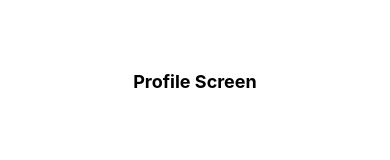
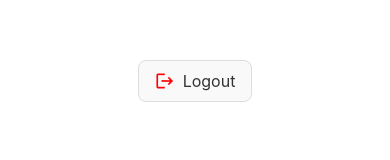
Before and after one commit to userKash/expo-EngliQuest, a React Native app: screen /Profile in a window 390 px wide. Shown: the part 341-501 px from the top of the page. Built offline with nearby package versions, Linux system fonts and the light colour scheme.

Commit message:
temporary logout button

```diff
--- a/App.tsx
+++ b/App.tsx
@@ -15,7 +15,6 @@ import InterestSelectionScreen from './src/auth/InterestSelectionScreen';
 import type { RootStackParamList } from './src/navigation/type';
 
 import VocabularyBuilderScreen from './src/screens/topics/VocabularyBuilder/VocabularyBuilderScreen';
-import InstructionsScreen from './src/screens/topics/VocabularyBuilder/VocabularyGameScreen';
 import GrammarPracticeScreen from './src/screens/topics/GrammarPractice/GrammarPracticeScreen';
 import ReadingComprehensionScreen from './src/screens/topics/ReadingComprehension/ReadingComprehensionScreen';
 import FilipinoToEnglishScreen from './src/screens/topics/FilipinoToEnglish/FilipinoToEnglishScreen';
@@ -46,12 +45,13 @@ export default function App() {
   return (
     <NavigationContainer>
       <Stack.Navigator>
+        <Stack.Screen name="Login" component={LoginScreen} options={{ headerShown: false }} />
         <Stack.Screen
           name="Home"
           component={HomeScreen}
           options={{ headerShown: false, animation: 'none' }}
         />
-        <Stack.Screen name="Login" component={LoginScreen} options={{ headerShown: false }} />
+
         <Stack.Screen
           name="WordOfTheDay"
           component={WordOfTheDayScreen}
--- a/package.json
+++ b/package.json
@@ -12,11 +12,7 @@
   },
   "dependencies": {
     "@expo/metro-runtime": "~5.0.4",
-<<<<<<< Updated upstream
     "@react-native-async-storage/async-storage": "^2.1.2",
-=======
-    "@react-native-async-storage/async-storage": "2.1.2",
->>>>>>> Stashed changes
     "@react-navigation/native": "^7.1.14",
     "@react-navigation/native-stack": "^7.3.21",
     "expo": "^53.0.20",
--- a/src/screens/ProfileScreen.tsx
+++ b/src/screens/ProfileScreen.tsx
@@ -1,12 +1,21 @@
 // screens/ProfileScreen.tsx
 import React from 'react';
-import { View, Text, StyleSheet } from 'react-native';
+import { View, Text, StyleSheet, TouchableOpacity } from 'react-native';
+import { MaterialIcons } from '@expo/vector-icons';
 import BottomNav from '../components/BottomNav';
 
 export default function ProfileScreen() {
+  const handleLogout = () => {
+    console.log('Logout clicked');
+    // Temporary action
+  };
+
   return (
     <View style={styles.container}>
-      <Text style={styles.text}>Profile Screen</Text>
+      <TouchableOpacity style={styles.logoutButton} onPress={handleLogout}>
+        <MaterialIcons name="logout" size={20} color="red" style={styles.icon} />
+        <Text style={styles.logoutText}>Logout</Text>
+      </TouchableOpacity>
       <BottomNav />
     </View>
   );
@@ -14,5 +23,16 @@ export default function ProfileScreen() {
 
 const styles = StyleSheet.create({
   container: { flex: 1, justifyContent: 'center', alignItems: 'center', backgroundColor: '#fff' },
-  text: { fontSize: 18, fontWeight: 'bold' },
+  logoutButton: {
+    flexDirection: 'row',
+    alignItems: 'center',
+    backgroundColor: '#f9f9f9',
+    paddingVertical: 10,
+    paddingHorizontal: 16,
+    borderRadius: 8,
+    borderWidth: 1,
+    borderColor: '#ddd',
+  },
+  icon: { marginRight: 8 },
+  logoutText: { fontSize: 16, color: '#333' },
 });
```
Also changed, not shown: 1 other file (tests, documents, lock files or other folders).
